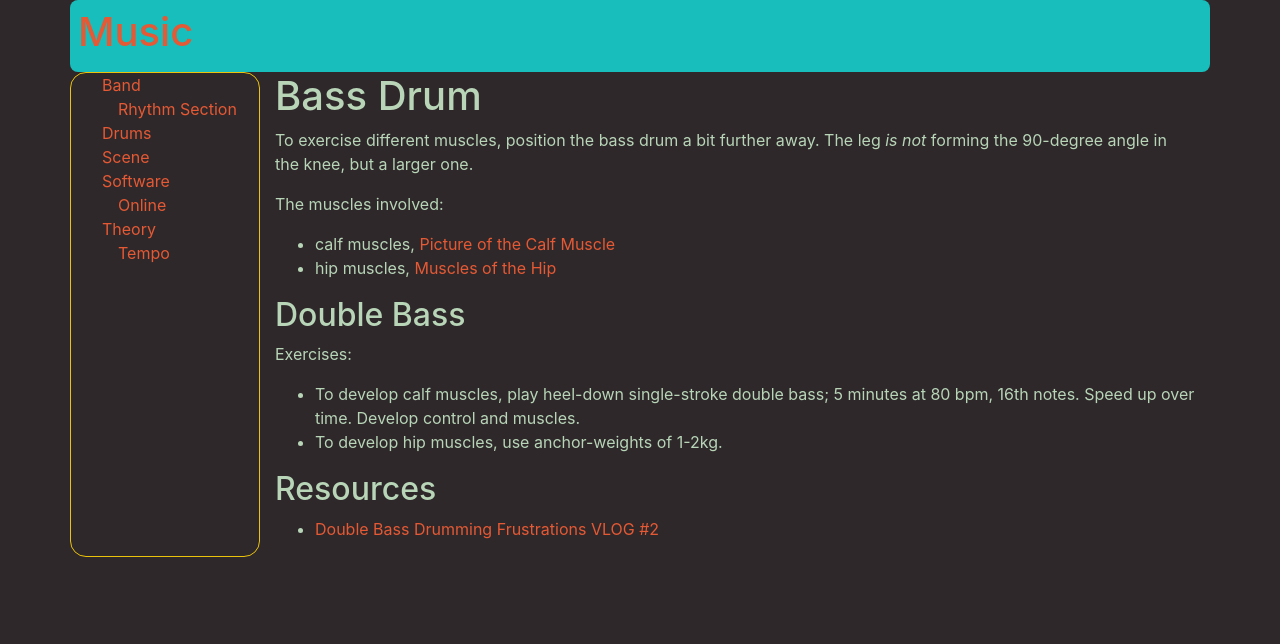
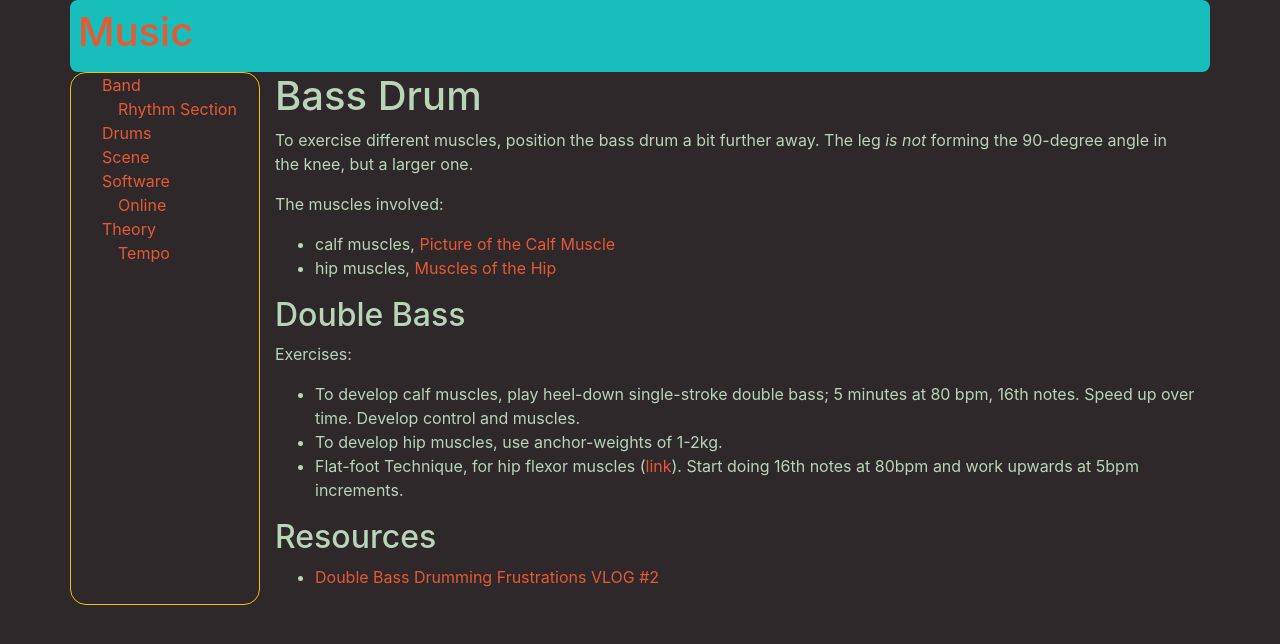
Before and after one commit to MisterY/music-site, a Jekyll site: the page built from drums/bass.md, in a window 1280 px wide. Shown: the top 644 px of the page. Built offline with Jekyll 4.4.1, drawn with Linux system fonts in a browser that asks for light colours; nearby versions of some CDN libraries; our own code applies the rules of GitHub Pages for plain Markdown files.

Commit message:
flat-foot technique

```diff
--- a/drums/bass.md
+++ b/drums/bass.md
@@ -13,6 +13,7 @@ Exercises:
 
 - To develop calf muscles, play heel-down single-stroke double bass; 5 minutes at 80 bpm, 16th notes. Speed up over time. Develop control and muscles.
 - To develop hip muscles, use anchor-weights of 1-2kg.
+- Flat-foot Technique, for hip flexor muscles ([link](https://m.youtube.com/watch?v=-rIwYVUfEf0)). Start doing 16th notes at 80bpm and work upwards at 5bpm increments.
 
 ## Resources
 
```
Also changed, not shown: drums/exercises.md (+2 -1 lines).
